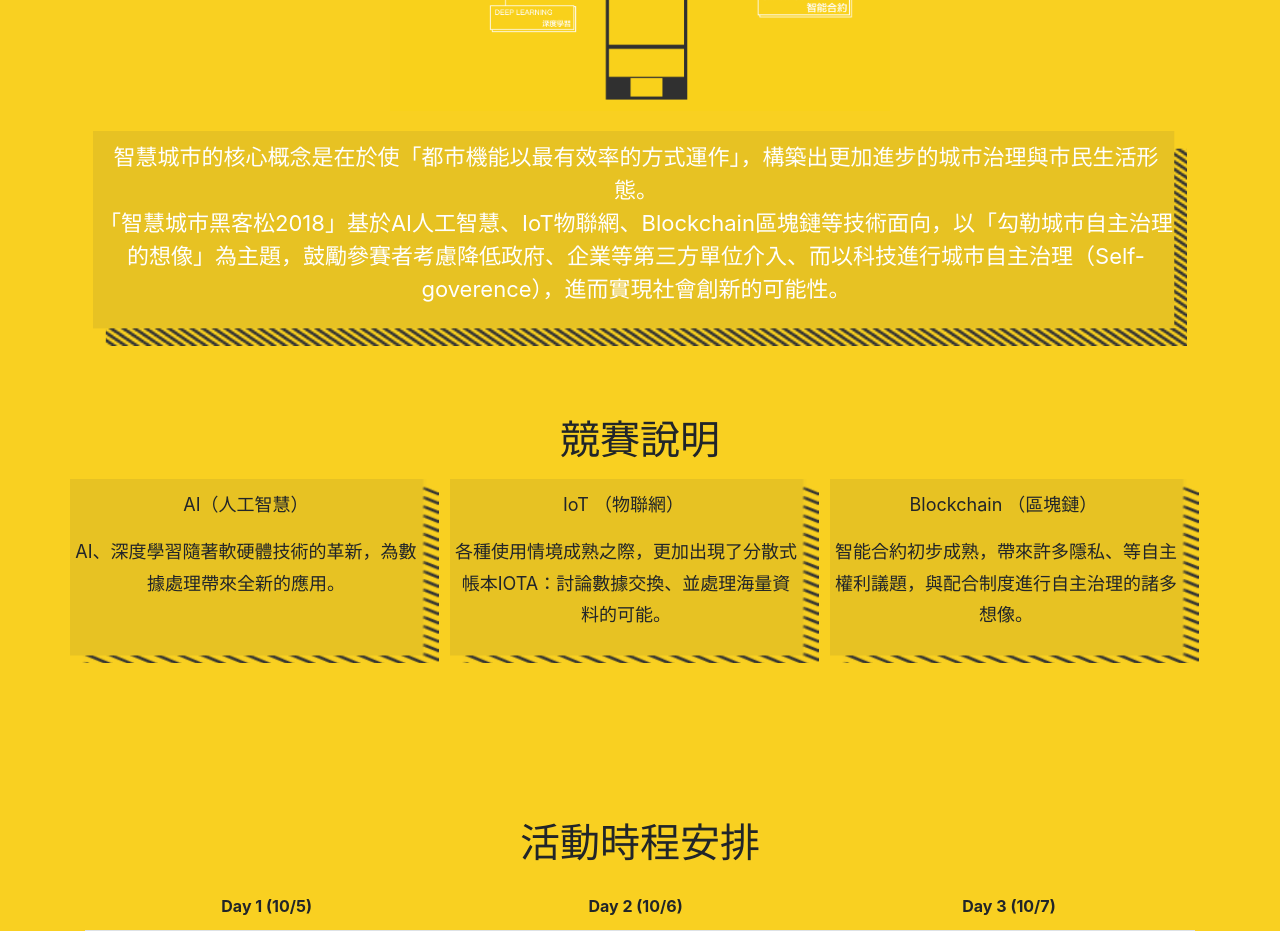
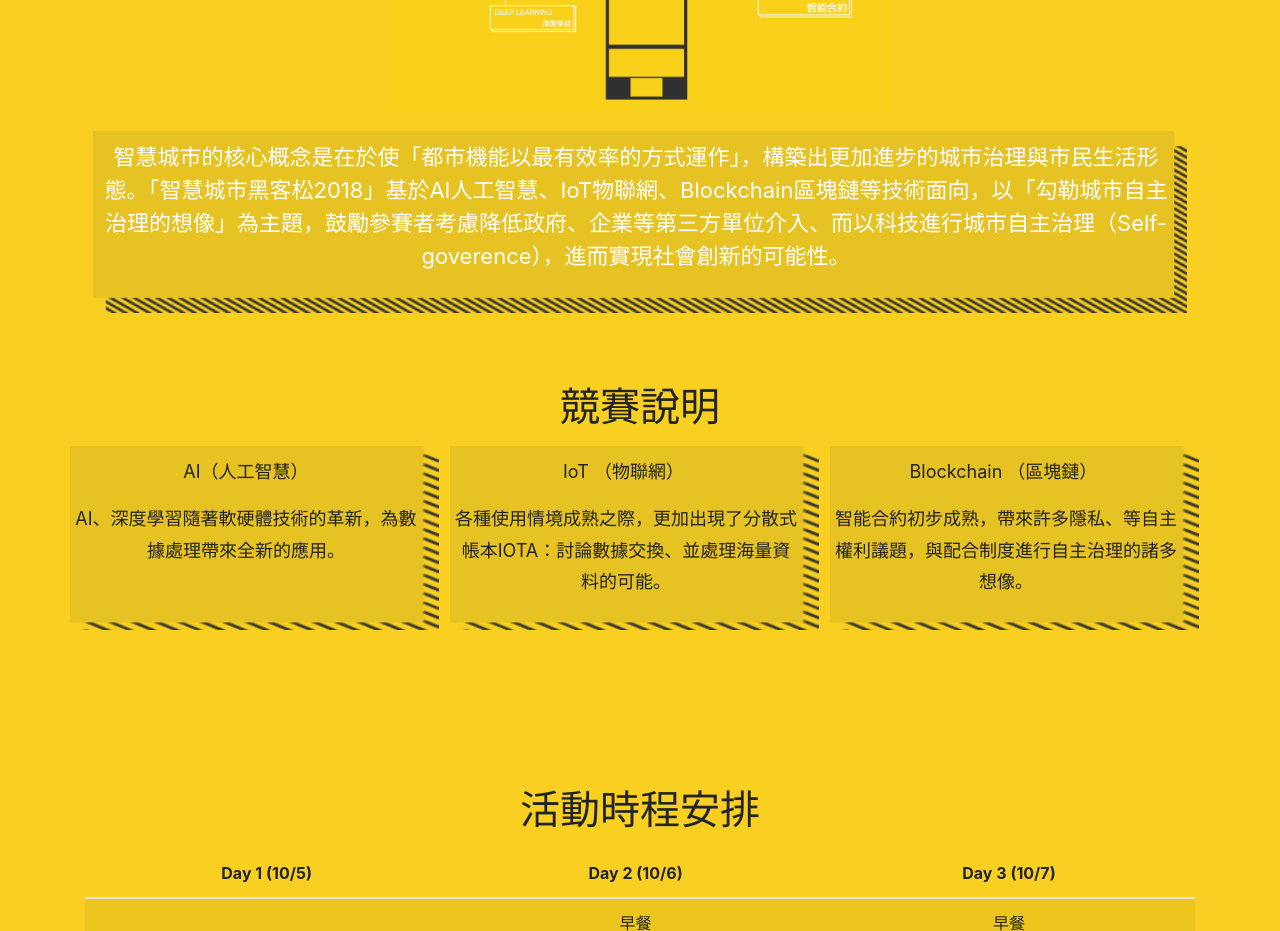
Before and after one commit to Alysida/hackathon_aiot_2018, a website with bundled scripts: page index.html in a window 1280 px wide. Shown: the part 1240-2171 px from the top of the page. Built offline with nearby package versions, Linux system fonts and the light colour scheme; a web font is replaced by a local one.

```diff
--- a/index.html
+++ b/index.html
@@ -95,7 +95,7 @@
           </div>
           <div style="padding-left: 2%; padding-right: 2%;">
               <div class="img-card " style="">
-              智慧城市的核心概念是在於使「都市機能以最有效率的方式運作」，構築出更加進步的城市治理與市民生活形態。<br/>「智慧城市黑客松2018」基於AI人工智慧、IoT物聯網、Blockchain區塊鏈等技術面向，以「勾勒城市自主治理的想像」為主題，鼓勵參賽者考慮降低政府、企業等第三方單位介入、而以科技進行城市自主治理（Self-goverence），進而實現社會創新的可能性。
+              智慧城市的核心概念是在於使「都市機能以最有效率的方式運作」，構築出更加進步的城市治理與市民生活形態。「智慧城市黑客松2018」基於AI人工智慧、IoT物聯網、Blockchain區塊鏈等技術面向，以「勾勒城市自主治理的想像」為主題，鼓勵參賽者考慮降低政府、企業等第三方單位介入、而以科技進行城市自主治理（Self-goverence），進而實現社會創新的可能性。
               </div>
           </div>
         </div>
```
